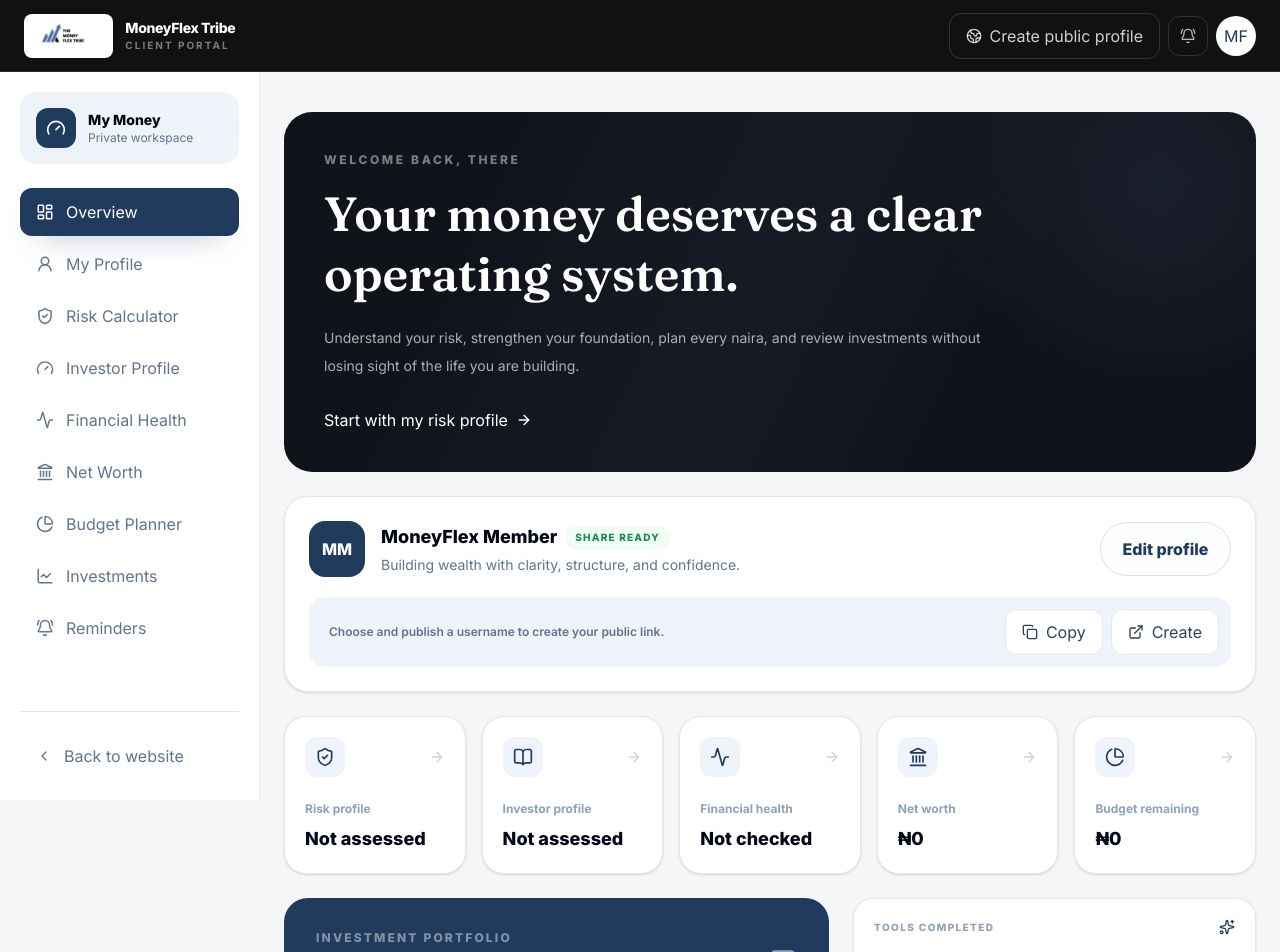
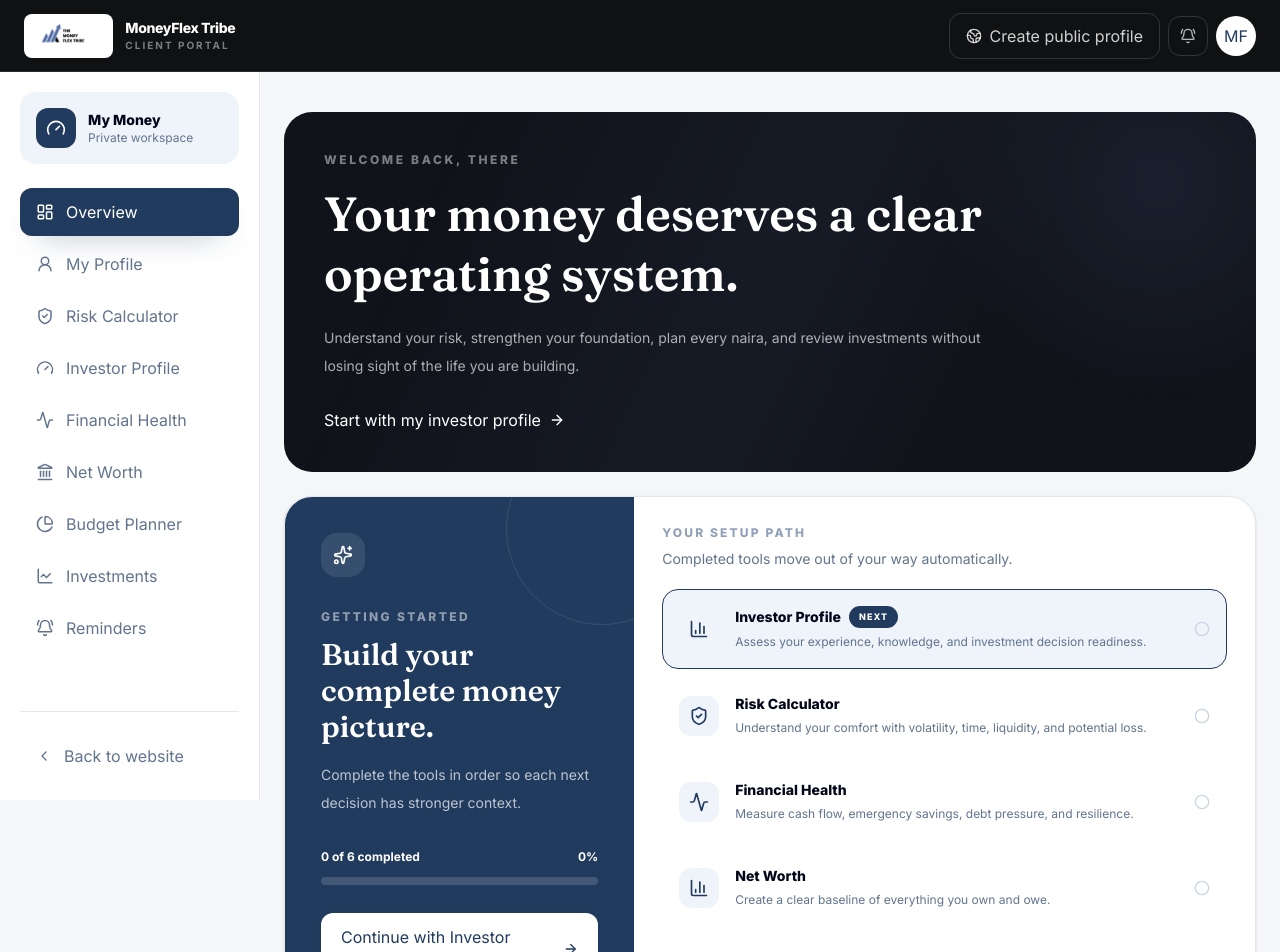
Before and after one commit to moneytriber/online, a React (Vite) app: page /dashboard in a window 1280 px wide. Shown: the top 952 px of the page. Built offline with nearby package versions, Linux system fonts and the light colour scheme; no server answers.

Commit message:
Simplify navigation and add setup wizard

```diff
--- /dev/null
+++ b/src/components/GettingStartedWizard.jsx
@@ -0,0 +1,67 @@
+import { Activity, ArrowRight, BarChart3, Check, Circle, LineChart, PieChart, ShieldCheck, Sparkles } from 'lucide-react'
+import { createElement } from 'react'
+import { Link } from 'react-router-dom'
+import { readStorage, storageKeys } from '../lib/finance'
+
+const setupSteps = [
+  { key: 'investorKnowledge', title: 'Investor Profile', description: 'Assess your experience, knowledge, and investment decision readiness.', icon: BarChart3, to: '/dashboard/investor-profile' },
+  { key: 'riskProfile', title: 'Risk Calculator', description: 'Understand your comfort with volatility, time, liquidity, and potential loss.', icon: ShieldCheck, to: '/dashboard/risk-profile' },
+  { key: 'financialHealth', title: 'Financial Health', description: 'Measure cash flow, emergency savings, debt pressure, and resilience.', icon: Activity, to: '/dashboard/financial-health' },
+  { key: 'netWorth', title: 'Net Worth', description: 'Create a clear baseline of everything you own and owe.', icon: BarChart3, to: '/dashboard/net-worth' },
+  { key: 'budget', title: 'Budget Planner', description: 'Give your income a practical plan before the month begins.', icon: PieChart, to: '/dashboard/budget' },
+  { key: 'investments', title: 'Investment Tracker', description: 'Add your first investment and schedule its next review.', icon: LineChart, to: '/dashboard/investments' },
+]
+
+function GettingStartedWizard() {
+  const records = {
+    investorKnowledge: readStorage(storageKeys.investorKnowledge, null),
+    riskProfile: readStorage(storageKeys.investorProfile, null),
+    financialHealth: readStorage(storageKeys.financialHealth, null),
+    netWorth: readStorage(storageKeys.netWorth, null),
+    budget: readStorage(storageKeys.budget, null),
+    investments: readStorage(storageKeys.investments, []),
+  }
+  const steps = setupSteps.map((step) => ({ ...step, complete: step.key === 'investments' ? records.investments.length > 0 : Boolean(records[step.key]) }))
+  const completed = steps.filter((step) => step.complete).length
+  const current = steps.find((step) => !step.complete)
+  const progress = Math.round((completed / steps.length) * 100)
+
+  return (
+    <section className="mt-6 overflow-hidden rounded-[28px] border border-slate-200 bg-white shadow-sm">
+      <div className="grid lg:grid-cols-[0.72fr_1.28fr]">
+        <div className="relative overflow-hidden bg-[var(--mf-primary)] p-7 text-white sm:p-9">
+          <div className="absolute -right-16 -top-16 h-48 w-48 rounded-full border border-white/10" />
+          <div className="relative">
+            <span className="flex h-11 w-11 items-center justify-center rounded-2xl bg-white/10"><Sparkles className="h-5 w-5" /></span>
+            <p className="mt-8 text-xs font-black uppercase tracking-[0.2em] text-white/50">Getting started</p>
+            <h2 className="mf-font-display mt-3 text-3xl font-semibold">Build your complete money picture.</h2>
+            <p className="mt-4 text-sm leading-7 text-white/70">Complete the tools in order so each next decision has stronger context.</p>
+            <div className="mt-8">
+              <div className="flex items-center justify-between text-xs font-bold"><span>{completed} of {steps.length} completed</span><span>{progress}%</span></div>
+              <div className="mt-3 h-2 overflow-hidden rounded-full bg-white/15"><div className="h-full rounded-full bg-white transition-[width] duration-500" style={{ width: `${progress}%` }} /></div>
+            </div>
+            {current ? <Link to={current.to} className="mt-7 inline-flex items-center gap-2 rounded-xl bg-white px-5 py-3 text-sm font-black text-[var(--mf-primary)] transition hover:-translate-y-0.5">Continue with {current.title} <ArrowRight className="h-4 w-4" /></Link> : <p className="mt-7 flex items-center gap-2 text-sm font-black"><Check className="h-4 w-4" /> Setup complete. Keep your figures current.</p>}
+          </div>
+        </div>
+
+        <div className="p-5 sm:p-7">
+          <div className="flex items-center justify-between"><div><p className="text-xs font-black uppercase tracking-[0.18em] text-slate-400">Your setup path</p><p className="mt-2 text-sm text-slate-500">Completed tools move out of your way automatically.</p></div></div>
+          <div className="mt-5 space-y-2">
+            {steps.map((step) => {
+              const isCurrent = current?.key === step.key
+              return (
+                <Link key={step.key} to={step.to} className={`group flex items-center gap-4 rounded-2xl border p-4 transition ${isCurrent ? 'border-[var(--mf-primary)] bg-[var(--mf-surface-soft)]' : 'border-transparent hover:bg-[var(--mf-surface-soft)]'}`}>
+                  <span className={`flex h-10 w-10 shrink-0 items-center justify-center rounded-xl ${step.complete ? 'bg-[var(--mf-primary)] text-white' : 'bg-[var(--mf-surface-soft)] text-[var(--mf-primary)]'}`}>{step.complete ? <Check className="h-5 w-5" /> : createElement(step.icon, { className: 'h-5 w-5' })}</span>
+                  <div className="min-w-0 flex-1"><div className="flex flex-wrap items-center gap-2"><p className="text-sm font-black text-slate-950">{step.title}</p>{isCurrent ? <span className="rounded-full bg-[var(--mf-primary)] px-2.5 py-1 text-[9px] font-black uppercase tracking-[0.12em] text-white">Next</span> : null}</div><p className="mt-1 text-xs leading-5 text-slate-500">{step.description}</p></div>
+                  {step.complete ? <span className="hidden text-[10px] font-black uppercase tracking-[0.12em] text-[var(--mf-success)] sm:block">Complete</span> : <Circle className="h-4 w-4 shrink-0 text-slate-300 transition group-hover:text-[var(--mf-primary)]" />}
+                </Link>
+              )
+            })}
+          </div>
+        </div>
+      </div>
+    </section>
+  )
+}
+
+export default GettingStartedWizard
--- a/src/components/SiteLayout.jsx
+++ b/src/components/SiteLayout.jsx
@@ -10,16 +10,12 @@ import { Link, NavLink, Outlet, useLocation } from 'react-router-dom'
 
 const navItems = [
   { label: 'Home', to: '/' },
-  { label: 'Learn', to: '/learn' },
-  { label: 'Community', to: '/community' },
-  { label: 'Webinar', to: '/webinars/invest-with-assurance-2-0' },
-  { label: 'About', to: '/about' },
 ]
 
 const toolItems = [
   { label: 'Tools overview', to: '/tools', description: 'Choose your next money move.' },
+  { label: 'Investor profile', to: '/tools/investor-profile', description: 'Assess your investment experience, knowledge, and decision readiness.' },
   { label: 'Risk profile calculator', to: '/tools/risk-calculator', description: 'Discover whether your style is Conservative, Balanced, or Growth.' },
-  { label: 'Investor profile', to: '/tools/investor-profile', description: 'Assess your investment experience, knowledge, and decision readiness.' },
   { label: 'Financial health', to: '/tools/financial-health', description: 'Measure your financial resilience today.' },
   { label: 'Net worth', to: '/tools/net-worth', description: 'See what you own minus what you owe.' },
   { label: 'Budget planner', to: '/tools/budget-planner', description: 'Give every naira a clear purpose.' },
@@ -145,7 +141,7 @@ function SiteLayout() {
 
                 <Link to="/dashboard" onClick={closeMenus} className="mf-action ml-2">
                   <BarChart3 className="h-4 w-4" />
-                  My Dashboard
+                  My Dashboard <span className="font-medium opacity-65">(MonieBesty)</span>
                 </Link>
               </div>
 
@@ -173,7 +169,7 @@ function SiteLayout() {
                 ))}
               </nav>
               <div className="border-t border-[var(--mf-border)] pt-4">
-                <p className="mf-kicker">Money tools</p>
+                <Link to="/tools" onClick={closeMenus} className="flex items-center justify-between rounded-2xl bg-[var(--mf-primary)] px-4 py-3 text-sm font-black text-white"><span>Tools</span><ChevronDown className="h-4 w-4" /></Link>
                 <div className="mt-3 grid gap-2 sm:grid-cols-2">
                   {toolItems.slice(1).map((item) => (
                     <Link key={item.to} to={item.to} onClick={closeMenus} className="rounded-2xl bg-[var(--mf-surface-soft)] px-4 py-3 text-sm font-semibold text-[var(--mf-primary)]">
@@ -183,7 +179,7 @@ function SiteLayout() {
                 </div>
               </div>
               <Link to="/dashboard" onClick={closeMenus} className="mf-action w-full">
-                <BarChart3 className="h-4 w-4" /> My Dashboard
+                <BarChart3 className="h-4 w-4" /> My Dashboard <span className="font-medium opacity-65">(MonieBesty)</span>
               </Link>
             </div>
           </div>
--- a/src/pages/DashboardPage.jsx
+++ b/src/pages/DashboardPage.jsx
@@ -18,6 +18,7 @@ import { createElement, useState } from 'react'
 import { Link } from 'react-router-dom'
 import { formatMoney, readStorage, storageKeys, toNumber } from '../lib/finance'
 import { createPublicProfile, defaultClientProfile, getInitials, getShareUrl } from '../lib/profile'
+import GettingStartedWizard from '../components/GettingStartedWizard'
 
 function DashboardPage() {
   const riskProfile = readStorage(storageKeys.investorProfile, null)
@@ -59,16 +60,16 @@ function DashboardPage() {
   }
 
   const metrics = [
+    { label: 'Investor profile', value: investorKnowledge?.result?.name ?? 'Not assessed', icon: BookOpen, to: '/dashboard/investor-profile' },
     { label: 'Risk profile', value: riskProfile?.result?.name ?? 'Not assessed', icon: ShieldCheck, to: '/dashboard/risk-profile' },
-    { label: 'Investor profile', value: investorKnowledge?.result?.name ?? 'Not assessed', icon: BookOpen, to: '/dashboard/investor-profile' },
     { label: 'Financial health', value: health?.result ? `${health.result.score}/100` : 'Not checked', icon: Activity, to: '/dashboard/financial-health' },
     { label: 'Net worth', value: formatMoney(netWorth), icon: Landmark, to: '/dashboard/net-worth' },
     { label: 'Budget remaining', value: formatMoney(budgetIncome - budgetAllocated), icon: PieChart, to: '/dashboard/budget' },
   ]
 
   const quickActions = [
+    { label: 'Assess My Investor Profile', help: 'Measure your investment experience, knowledge, and decision readiness.', icon: BookOpen, to: '/dashboard/investor-profile' },
     { label: 'Take Risk Profile Calculator', help: 'Understand whether your style is Conservative, Balanced, or Growth.', icon: ShieldCheck, to: '/dashboard/risk-profile' },
-    { label: 'Assess My Investor Profile', help: 'Measure your investment experience, knowledge, and decision readiness.', icon: BookOpen, to: '/dashboard/investor-profile' },
     { label: 'Update Financial Health', help: 'Recheck your resilience after income, debt, or savings changes.', icon: Activity, to: '/dashboard/financial-health' },
     { label: 'Add an Investment', help: 'Track a new holding and schedule its next review date.', icon: LineChart, to: '/dashboard/investments' },
     { label: 'Edit Public Profile', help: 'Choose what your shareable MoneyFlex profile shows.', icon: UserRound, to: '/dashboard/profile' },
@@ -82,9 +83,11 @@ function DashboardPage() {
           <p className="text-xs font-black uppercase tracking-[0.22em] text-white/45">Welcome back, {firstName}</p>
           <h1 className="mf-font-display mt-4 text-4xl font-semibold leading-tight sm:text-5xl">Your money deserves a clear operating system.</h1>
           <p className="mt-5 max-w-2xl text-sm leading-7 text-white/65">Understand your risk, strengthen your foundation, plan every naira, and review investments without losing sight of the life you are building.</p>
-          <Link to={riskProfile ? investorKnowledge ? '/dashboard/investments' : '/dashboard/investor-profile' : '/dashboard/risk-profile'} className="mt-7 inline-flex items-center gap-2 text-sm font-black text-white">{riskProfile ? investorKnowledge ? 'Review my portfolio' : 'Assess my investor knowledge' : 'Start with my risk profile'} <ArrowRight className="h-4 w-4" /></Link>
+          <Link to={investorKnowledge ? riskProfile ? '/dashboard/investments' : '/dashboard/risk-profile' : '/dashboard/investor-profile'} className="mt-7 inline-flex items-center gap-2 text-sm font-black text-white">{investorKnowledge ? riskProfile ? 'Review my portfolio' : 'Continue with my risk profile' : 'Start with my investor profile'} <ArrowRight className="h-4 w-4" /></Link>
         </div>
       </section>
+
+      <GettingStartedWizard />
 
       <section className="mt-6 rounded-[24px] border border-slate-200 bg-white p-5 shadow-sm sm:p-6">
         <div className="flex flex-col gap-5 md:flex-row md:items-center md:justify-between">
```
